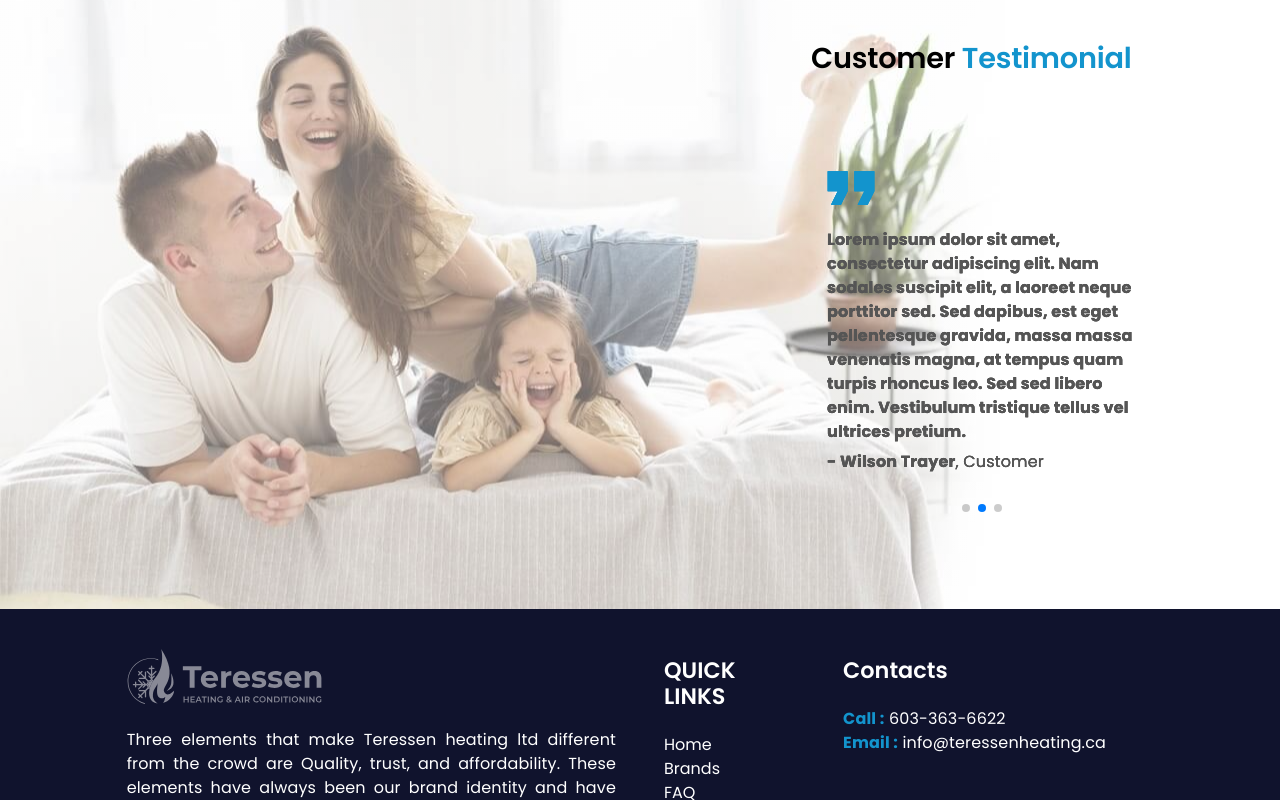
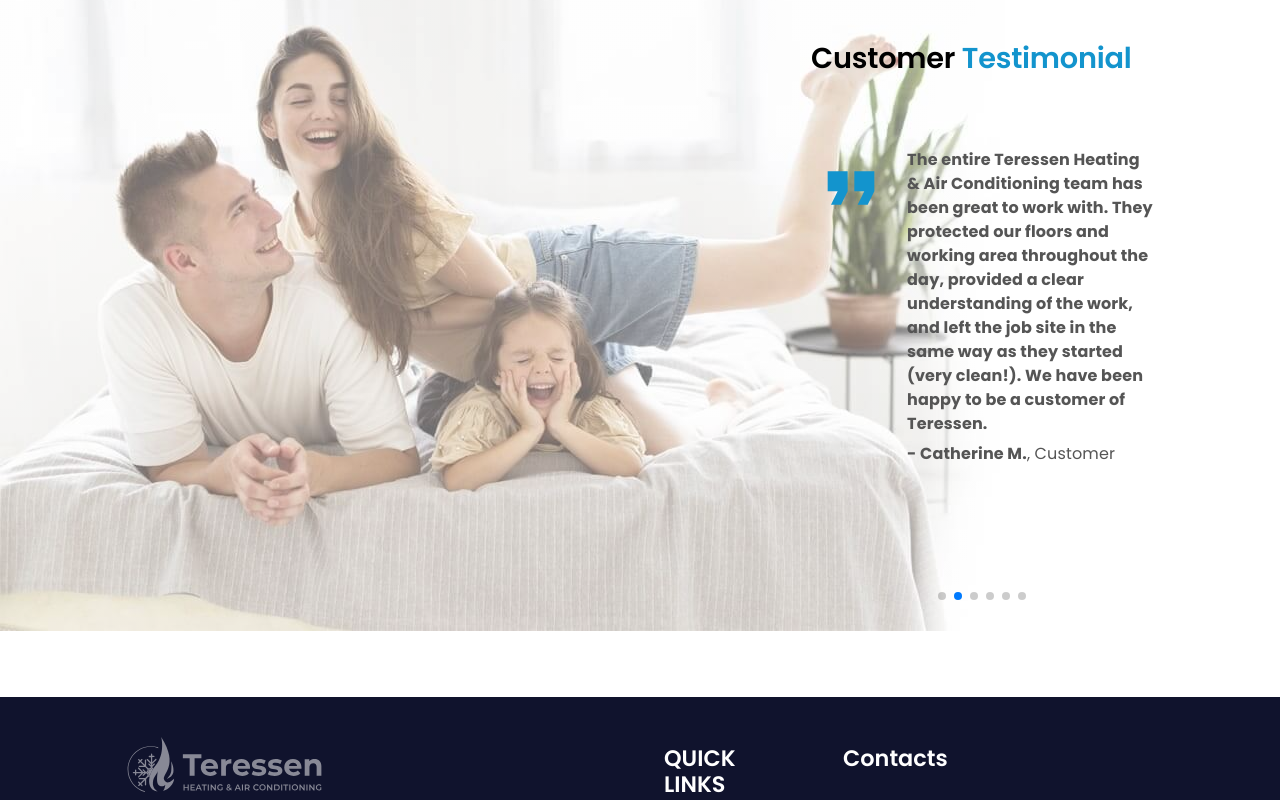
Before and after one commit to pritam-shinde/teressenheatingtemp, a Next.js app: page / in a window 1280 px wide. Shown: the part 5129-5929 px from the top of the page. Built offline with nearby package versions, Linux system fonts and the light colour scheme.

Commit message:
last update 091120221517

```diff
--- a/sections/common/Testimonial.js
+++ b/sections/common/Testimonial.js
@@ -28,7 +28,7 @@ const Testimonial = ({ testimonialArr }) => {
                                                     pagination={{
                                                         clickable: true,
                                                     }}
-                                                    modules={[EffectFade, Pagination, Autoplay]}
+                                                    modules={[Pagination, Autoplay]}
                                                     loop={true}
                                                     slidesPerView={1}
                                                     autoplay={{
@@ -37,19 +37,72 @@ const Testimonial = ({ testimonialArr }) => {
                                                     }}
                                                     className="py-5"
                                                 >
-                                                    {
-                                                        testimonialArr.map(item => <SwiperSlide key={item.customerName}>
-                                                            <Box className='"d-flex"'>
-                                                                <Box className="flex-shrink-0">
-                                                                    <FormatQuote className='text--blue' style={{ fontSize: "5rem", color: "var(--blue) !important" }} />
-                                                                </Box>
-                                                                <Box className="flex-grow-1 ms-3">
-                                                                    <Typography style={{ fontSize: "1.1rem !important" }}><strong>{item.text}</strong></Typography>
-                                                                    <Typography className='para'><strong>- {item.customerName}</strong>, Customer</Typography>
-                                                                </Box>
+                                                    <SwiperSlide>
+                                                        <Box className="d-flex">
+                                                            <Box className="flex-shrink-0">
+                                                                <FormatQuote className='text--blue' style={{ fontSize: "5rem", color: "var(--blue) !important" }} />
                                                             </Box>
-                                                        </SwiperSlide>)
-                                                    }
+                                                            <Box className="flex-grow-1 ms-3">
+                                                                <Typography style={{ fontSize: "1.1rem !important" }}><strong>They carried out a challenging replacement of our failing AC system in the middle of a horrible heat wave.  They are courteous and very knowledgeable about their job. Highly recommend them.</strong></Typography>
+                                                                <Typography className='para'><strong>- Michael Brown</strong>, Customer</Typography>
+                                                            </Box>
+                                                        </Box>
+                                                    </SwiperSlide>
+                                                    <SwiperSlide>
+                                                        <Box className="d-flex">
+                                                            <Box className="flex-shrink-0 mt-n5">
+                                                                <FormatQuote className='text--blue' style={{ fontSize: "5rem", color: "var(--blue) !important" }} />
+                                                            </Box>
+                                                            <Box className="flex-grow-1 ms-3">
+                                                                <Typography style={{ fontSize: "1.1rem !important" }}><strong>The entire Teressen Heating & Air Conditioning team has been great to work with. They protected our floors and working area throughout the day, provided a clear understanding of the work, and left the job site in the same way as they started (very clean!). We have been happy to be a customer of Teressen.</strong></Typography>
+                                                                <Typography className='para'><strong>- Catherine M.</strong>, Customer</Typography>
+                                                            </Box>
+                                                        </Box>
+                                                    </SwiperSlide>
+                                                    <SwiperSlide>
+                                                        <Box className="d-flex">
+                                                            <Box className="flex-shrink-0 mt-n5">
+                                                                <FormatQuote className='text--blue' style={{ fontSize: "5rem", color: "var(--blue) !important" }} />
+                                                            </Box>
+                                                            <Box className="flex-grow-1 ms-3">
+                                                                <Typography style={{ fontSize: "1.1rem !important" }}><strong>I've always found their technicians are very tentative, they let me know if they see any issues or concerns about the unit. It was perfect! They were on time, very genuine & professional!</strong></Typography>
+                                                                <Typography className='para'><strong>- Ben Hartman</strong>, Customer</Typography>
+                                                            </Box>
+                                                        </Box>
+                                                    </SwiperSlide>
+                                                    <SwiperSlide>
+                                                        <Box className="d-flex">
+                                                            <Box className="flex-shrink-0 mt-n5">
+                                                                <FormatQuote className='text--blue' style={{ fontSize: "5rem", color: "var(--blue) !important" }} />
+                                                            </Box>
+                                                            <Box className="flex-grow-1 ms-3">
+                                                                <Typography style={{ fontSize: "1.1rem !important" }}><strong>I want to thank you for your excellent service. They answered all my questions and was very professional. He gave me peace of mind and complete comfort. I know I am in good hands with your company.</strong></Typography>
+                                                                <Typography className='para'><strong>- Sara</strong>, Customer</Typography>
+                                                            </Box>
+                                                        </Box>
+                                                    </SwiperSlide>
+                                                    <SwiperSlide>
+                                                        <Box className="d-flex">
+                                                            <Box className="flex-shrink-0 mt-n5">
+                                                                <FormatQuote className='text--blue' style={{ fontSize: "5rem", color: "var(--blue) !important" }} />
+                                                            </Box>
+                                                            <Box className="flex-grow-1 ms-3">
+                                                                <Typography style={{ fontSize: "1.1rem !important" }}><strong>Teressen is the epitome of excellence in customer service and professionalism. They explained the process of repairing my A/C every step of the way and gave me an estimate before each action. I understand my unit better due to their detailed explanation of how the whole system operates and I truly appreciated their maintenance suggestions to extend the life of my teams. Excellent job! You have a loyal customer here!</strong></Typography>
+                                                                <Typography className='para'><strong>- Michelle Connell</strong>, Customer</Typography>
+                                                            </Box>
+                                                        </Box>
+                                                    </SwiperSlide>
+                                                    <SwiperSlide>
+                                                        <Box className="d-flex">
+                                                            <Box className="flex-shrink-0 mt-n5">
+                                                                <FormatQuote className='text--blue' style={{ fontSize: "5rem", color: "var(--blue) !important" }} />
+                                                            </Box>
+                                                            <Box className="flex-grow-1 ms-3">
+                                                                <Typography style={{ fontSize: "1.1rem !important" }}><strong>They showed up when they said they would and were on time. Professional and extremely polite. There was leak in our system and they repaired the leak and had the AC freezing us out in no time. I recommend them.</strong></Typography>
+                                                                <Typography className='para'><strong>- Rick Jacobs</strong>, Customer</Typography>
+                                                            </Box>
+                                                        </Box>
+                                                    </SwiperSlide>
                                                 </Swiper>
                                             </Box>
                                         </Box>
--- a/styles/Home.module.css
+++ b/styles/Home.module.css
@@ -192,6 +192,7 @@
     width: 100%;
     background-image:linear-gradient(rgba(255,255,255, 0.4), rgba(255,255,255, 0.4)), url(../public/home/whychoose.webp);
     background-repeat: no-repeat;
+    background-position: -19% 0%;
 }
 
 .Appointment {
@@ -217,6 +218,7 @@
 @media only screen and (max-width: 992px) {
     .whyChoose {
         background-image: linear-gradient(rgba(255, 255, 255, 0.8), rgba(255, 255, 255, 0.8)), url(../public/home/whychoose.webp);
+        background-position: center;
     }
 
     .Appointment {
```
Also changed, not shown: 1 other file (tests, documents, lock files or other folders).
